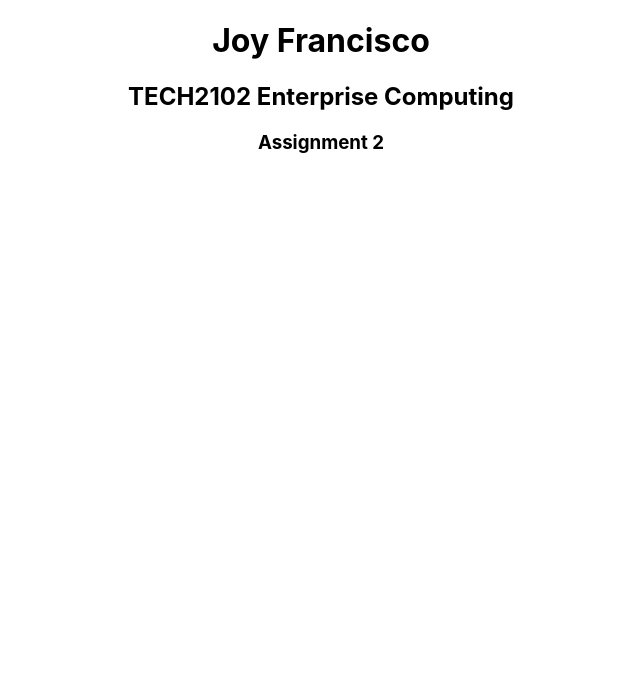
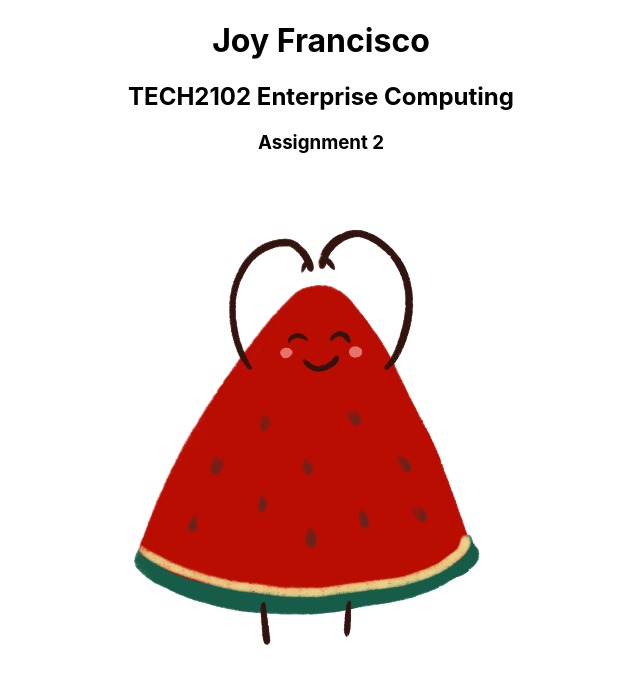
Before and after one commit to gjoyfrancisco/assignment2, a React (Create React App) app: page / in a window 1280 px wide. Shown: the top 684 px of the page, without its empty margins (319-959 px from the left). Built offline with nearby package versions, Linux system fonts and the light colour scheme.

Commit message:
Add watermelon image and display it in the App component

```diff
--- a/src/App.js
+++ b/src/App.js
@@ -1,3 +1,4 @@
+import watermelon from './watermelon.png';
 import './App.css';
 
 function App() {
@@ -6,6 +7,7 @@ function App() {
       <h1>Joy Francisco</h1>
       <h2>TECH2102 Enterprise Computing</h2>
       <h3>Assignment 2</h3>
+      <img src={watermelon} alt="watermelon" />
     </div>
   );
 }
```
Also changed, not shown: src/watermelon.png (added).
